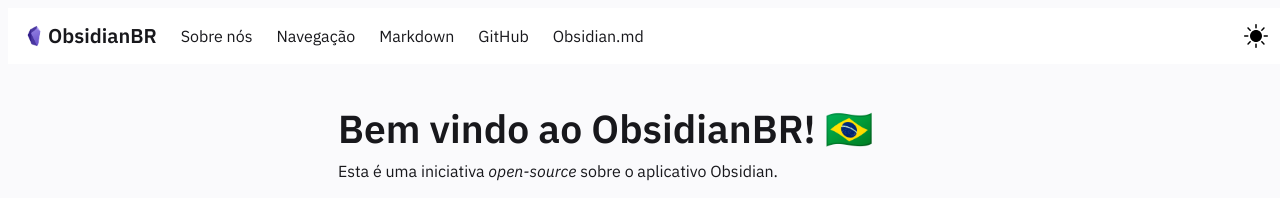
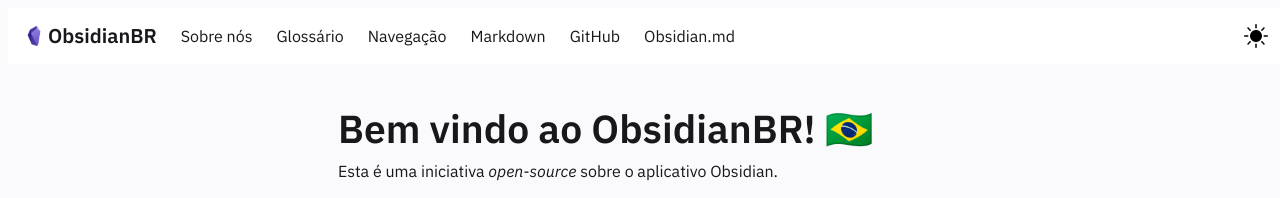
Before and after one commit to obsidianbr/obsidianbr.github.io, a Jekyll site: the page built from pages/index.md, in a window 1280 px wide. Shown: the top 198 px of the page. Built offline with Jekyll 4.4.1, drawn with Linux system fonts in a browser that asks for light colours.

Commit message:
Update Header.html

```diff
--- a/_includes/Header.html
+++ b/_includes/Header.html
@@ -56,6 +56,9 @@
         <a href="../notes/sobre"  class="navbar-item">
           Sobre nós
         </a>
+        <a href="../notes/Glossário"  class="navbar-item">
+          Glossário
+        </a>
         <a href="../notes/Nav"  class="navbar-item">
           Navegação
         </a>
```
